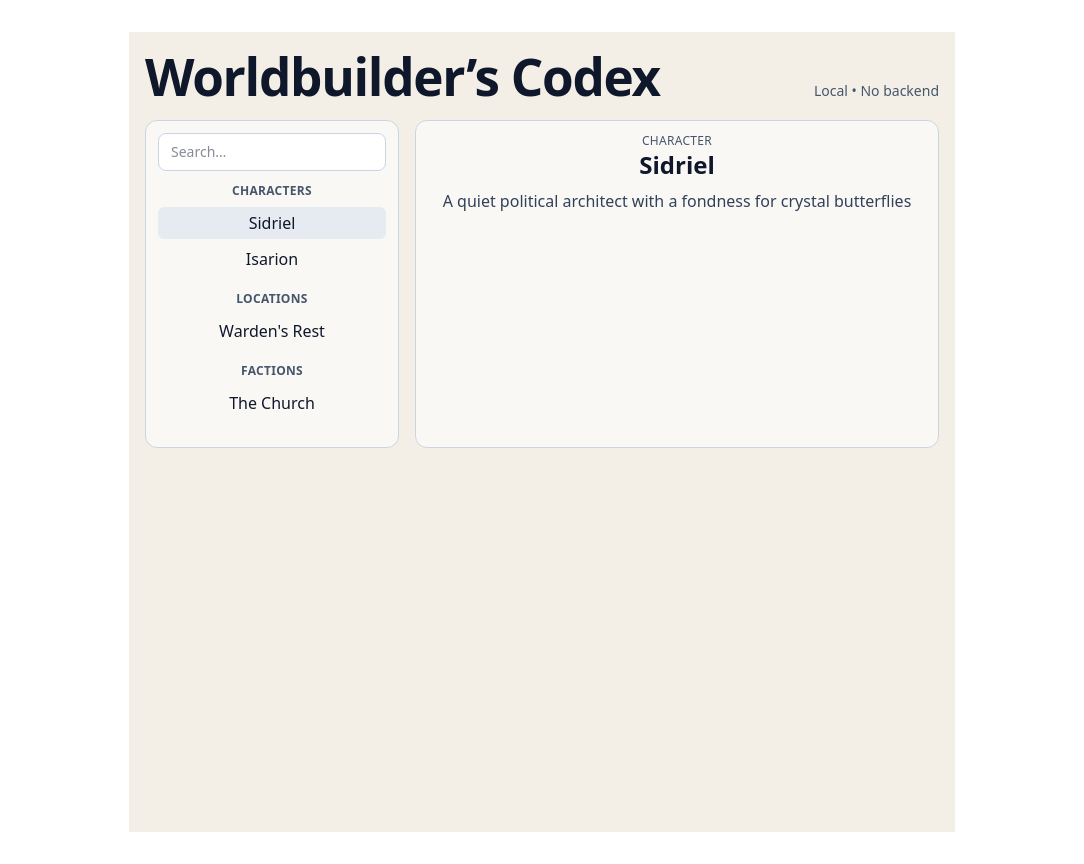
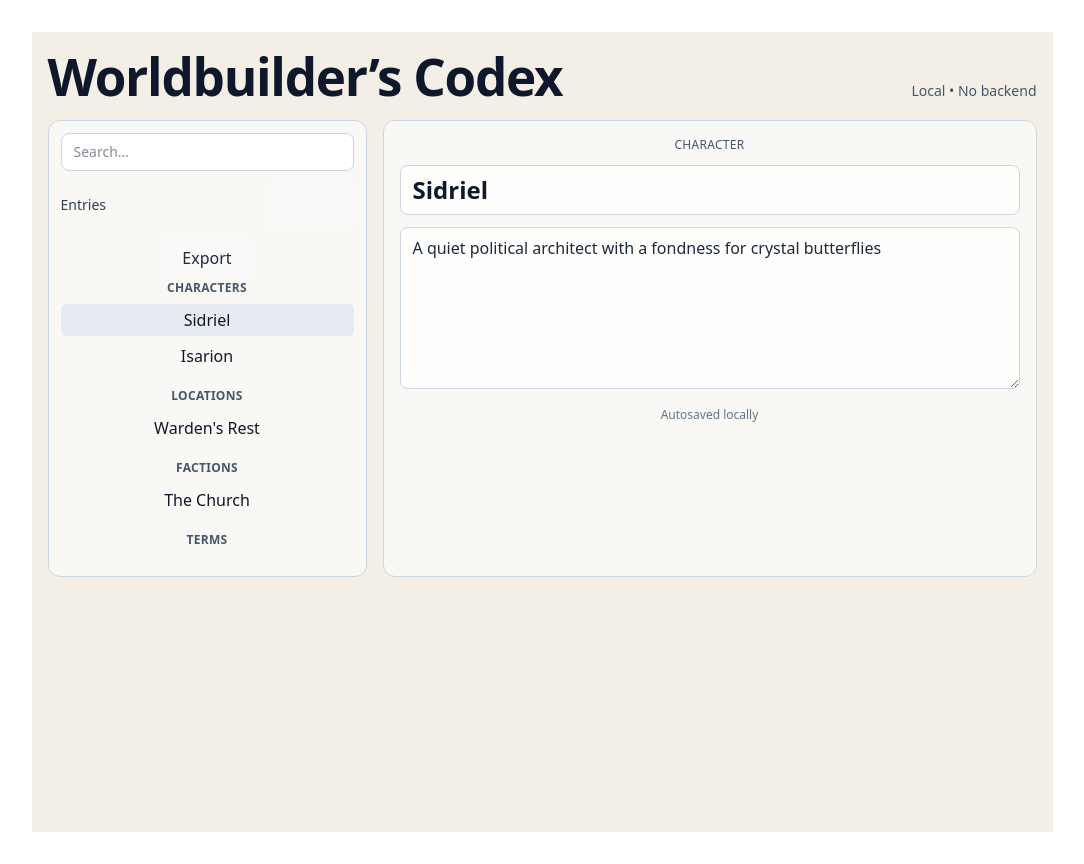
Before and after one commit to AmberTJC/worldbuilders-codex, a React (Vite) app: page / in a window 1280 px wide. Shown: the whole page, without its empty margins (98-1182 px from the left). Built offline with nearby package versions, Linux system fonts and the light colour scheme.

Commit message:
feat: add term entries + create/edit/export
Added the ability to list new entries/edit entries, and export to JSON

```diff
--- a/src/App.jsx
+++ b/src/App.jsx
@@ -17,6 +17,8 @@ const defaultEntries = [
 ]
 
 
+const ENTRY_TYPES = ["character", "location", "faction", "term"];
+
 const [entries, setEntries] = useState(() => {
   const raw = localStorage.getItem("codexEntries:v1");
   return raw ? JSON.parse(raw) : defaultEntries;
@@ -31,7 +33,47 @@ useEffect(() => {
 }, [entries]);
 
 
+function createEntry(type = "term") {
+  const id = crypto.randomUUID();
 
+  const newEntry = {
+    id,
+    type,
+    name: "Untitled",
+    summary: "",
+  };
+
+  setEntries((prev) => [newEntry, ...prev]);
+  setSelectedID(id);
+}
+
+function updateEntry(id, patch) {
+  setEntries((prev) =>
+    prev.map((e) => (e.id === id ? { ...e, ...patch } : e))
+  );
+}
+
+
+function exportJSON() {
+  const payload = {
+    schemaVersion: 1,
+    exportedAt: new Date().toISOString(),
+    entries,
+  };
+
+  const blob = new Blob([JSON.stringify(payload, null, 2)], {
+    type: "application/json",
+  });
+
+  const url = URL.createObjectURL(blob);
+  const a = document.createElement("a");
+  a.href = url;
+  a.download = `worldbuilders-codex-${new Date()
+    .toISOString()
+    .slice(0, 10)}.json`;
+  a.click();
+  URL.revokeObjectURL(url);
+}
 
 
 
@@ -52,11 +94,31 @@ useEffect(() => {
               />
             </div>
 
-                {["character", "location", "faction"].map((type) => (
+
+                                  <div className="mb-3 flex items-center justify-between gap-2">
+                        <div className="text-sm font-medium text-slate-700">Entries</div>
+
+                        <button
+                          onClick={() => createEntry("term")}
+                          className="rounded-md bg-slate-900 px-2 py-1 text-xs font-semibold text-slate-50 hover:bg-slate-800"
+                        >
+                          + New
+                        </button>
+                      </div>
+
+                          <button
+                           onClick={exportJSON}
+                           className="rounded-md border border-slate-300 bg-white/70 px-2 py-1 text-xs font-semibold text-slate-800 hover:bg-white"
+                            >
+                              Export
+                           </button>
+
+                                    {ENTRY_TYPES.map((type) => (
                       <div key={type} className="mb-4">
                         <h2 className="mb-2 text-xs font-semibold uppercase tracking-wide text-slate-600">
                           {type}s
                         </h2>
+
                         <ul className="space-y-1">
                           {entries
                             .filter((e) => e.type === type)
@@ -78,17 +140,38 @@ useEffect(() => {
 
           </aside>
 
-          <main className="col-span-12 md:col-span-8 rounded-xl border border-slate-300 bg-white/60 p-3">
+         <main className="col-span-12 md:col-span-8 rounded-xl border border-slate-300 bg-white/60 p-4">
   {selected ? (
-                  <div>
-                    <div className="text-xs uppercase tracking-wide text-slate-600">{selected.type}</div>
-                    <h2 className="text-2xl font-semibold">{selected.name}</h2>
-                    <p className="mt-2 text-slate-700">{selected.summary}</p>
+    <div className="space-y-3">
+      <div className="text-xs uppercase tracking-wide text-slate-600">
+        {selected.type}
+      </div>
+
+      <input
+        className="w-full rounded-lg border border-slate-300 bg-white/80 px-3 py-2 text-2xl font-semibold outline-none focus:border-slate-400"
+        value={selected.name}
+        onChange={(ev) => updateEntry(selected.id, { name: ev.target.value })}
+      />
+
+      <textarea
+        className="w-full rounded-lg border border-slate-300 bg-white/80 px-3 py-2 text-slate-800 outline-none focus:border-slate-400"
+        rows={6}
+        placeholder="Summary…"
+        value={selected.summary}
+        onChange={(ev) =>
+          updateEntry(selected.id, { summary: ev.target.value })
+        }
+      />
+
+      <div className="text-xs text-slate-500">
+        Autosaved locally
+      </div>
     </div>
   ) : (
     <div className="text-slate-600">Select an entry</div>
   )}
 </main>
+
         </div>
       </div>
     </div>
```
Also changed, not shown: 1 other file (tests, documents, lock files or other folders). Lines whose indentation alone changed are shown as unchanged.
